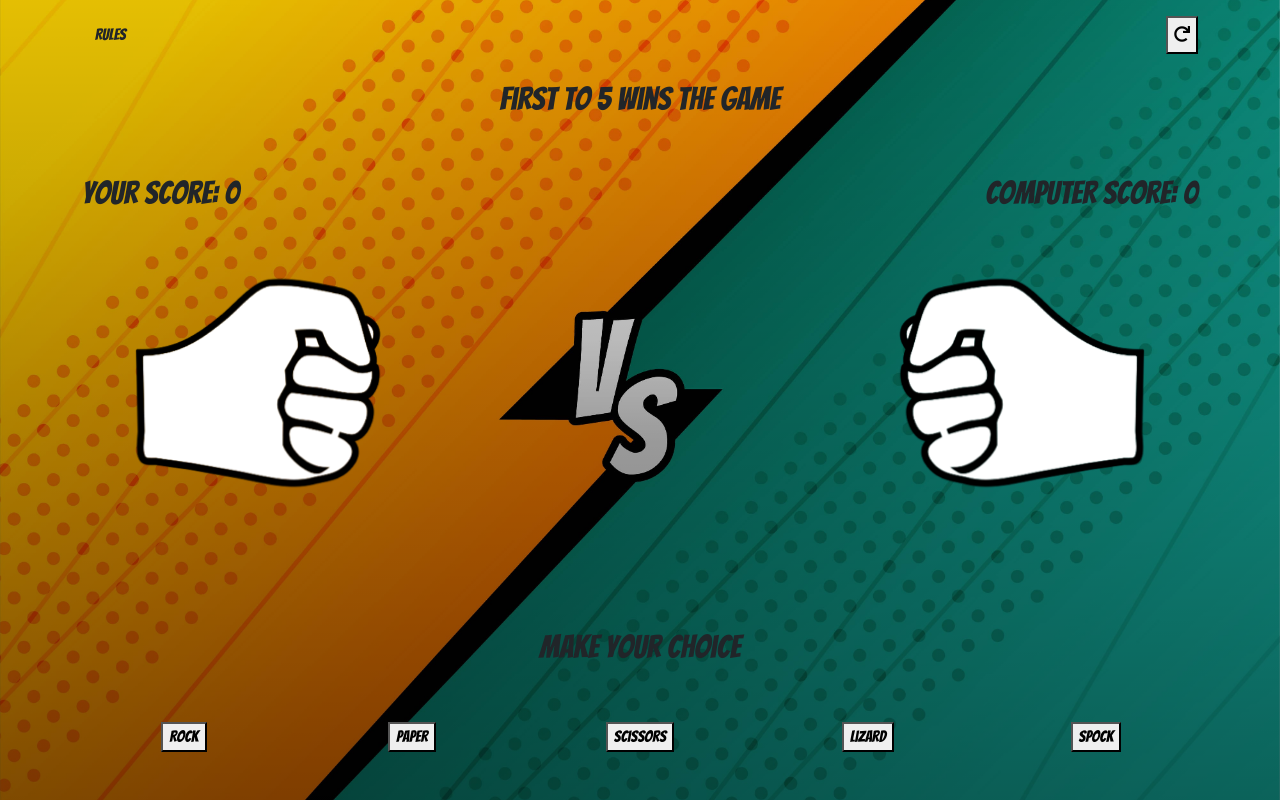
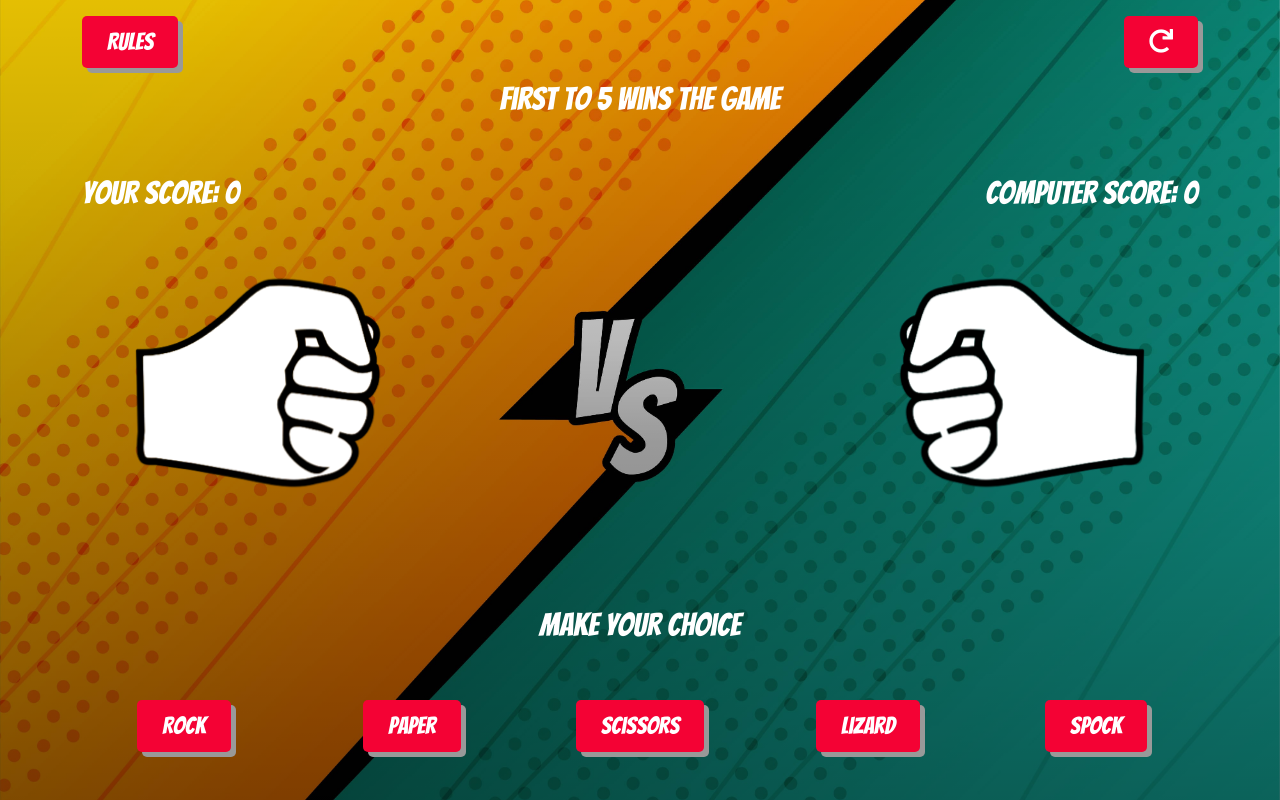
Before and after one commit to Code-Institute-Submissions/paper-scissors-rock-lizard-spock, a plain HTML site: page index.html in a window 1280 px wide. Drawn offline with nearby package versions, Linux system fonts and the light colour scheme; files whose address does not match are found by name.

Commit message:
Styled buttons and fonts

```diff
--- a/assets/css/style.css
+++ b/assets/css/style.css
@@ -30,8 +30,50 @@ body {
 }
 
 /* Font colors */
+h1, h2, h3 {
+  color: white;
+}
 
 /* button styling */
+button {
+  display: inline-block;
+  font-family: 'Bangers', cursive;
+  border-radius: 5px;
+  padding: 8px 25px;
+  font-size: 1.5rem;
+  text-align: center;
+  cursor: pointer;
+  outline: none;
+  color: #fff;
+  background-color: var(--red);
+  border: none;
+  border-radius: 5px;
+  box-shadow: 5px 5px #999;
+}
+
+button:hover {background-color: var(--red)}
+
+button:active {
+  background-color: var(--red);
+  box-shadow: 0 5px #666;
+  transform: translateY(4px);
+}
+
+.btn {
+  display: inline-block;
+  font-family: 'Bangers', cursive;
+  border-radius: 5px;
+  padding: 8px 25px;
+  font-size: 1.5rem;
+  text-align: center;
+  cursor: pointer;
+  outline: none;
+  color: #fff;
+  background-color: var(--red);
+  border: none;
+  border-radius: 5px;
+  box-shadow: 5px 5px #999;
+}
 
 /* Change bootstrap hover default styling */
 
```
